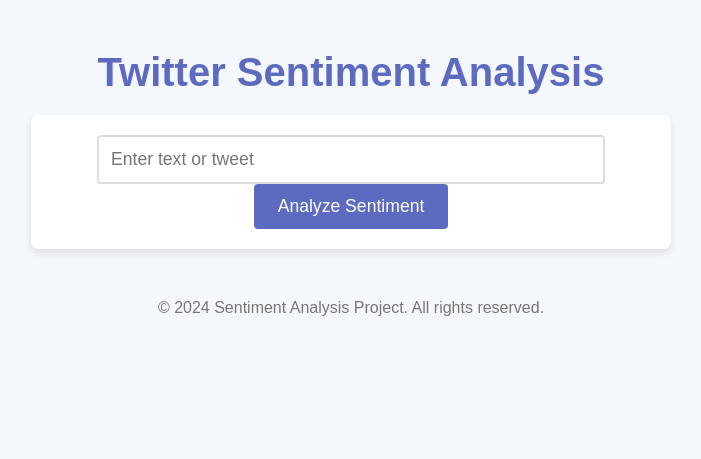
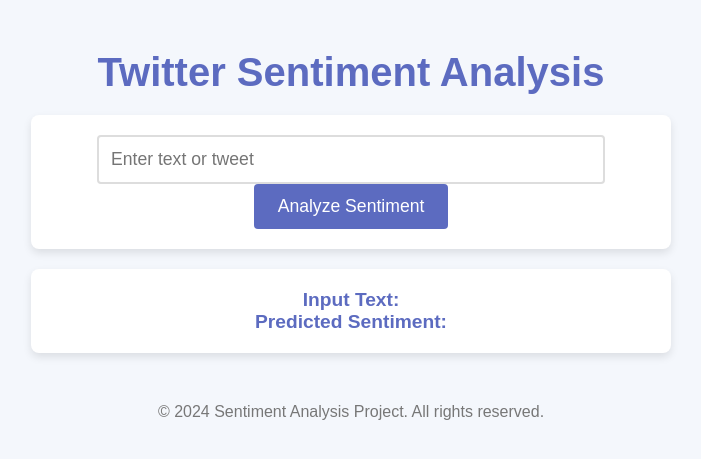
Before and after one commit to Sreenidhi25/Twitter-Setiment-Analysis, a Flask app: page / in a window 1280 px wide. Shown: the top 459 px of the page, without its empty margins (289-990 px from the left). Run offline with Flask 3, Linux system fonts and the light colour scheme; parts of the project's set-up code (start-up, migrations or seed data) failed here and were passed over.

Commit message:
Update index.html

```diff
--- a/templates/index.html
+++ b/templates/index.html
@@ -93,12 +93,12 @@
         <input type="submit" value="Analyze Sentiment">
     </form>
 
-    {% if sentiment %}
+
     <div class="result">
-        <strong>Input Text:</strong> {{ text }}<br>
-        <strong>Predicted Sentiment:</strong> {{ sentiment }}
+        <strong>Input Text:</strong> <br>
+        <strong>Predicted Sentiment:</strong>
     </div>
-    {% endif %}
+
 
     <div class="footer">
         <p>&copy; 2024 Sentiment Analysis Project. All rights reserved.</p>
```
